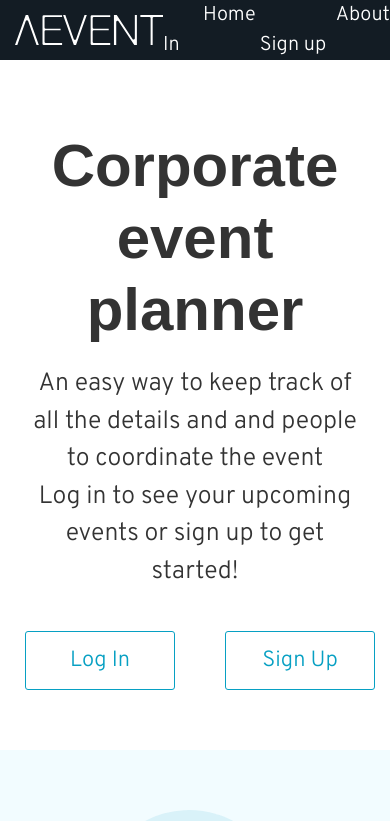
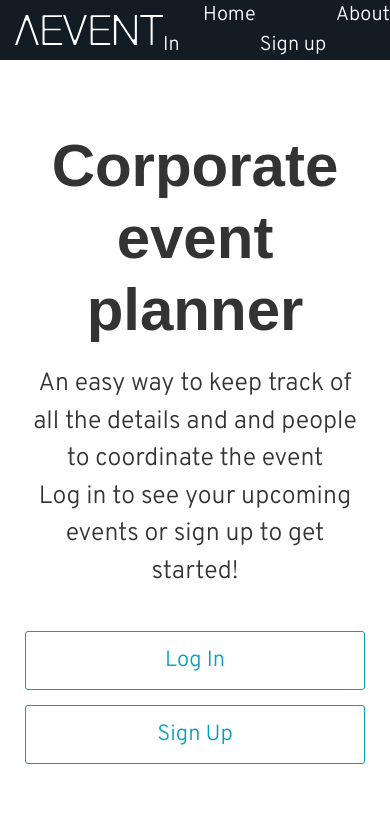
Before and after one commit to corporate-event-planner-webeu/corporate-event-planner-frontend, a React (Create React App) app: page / in a window 390 px wide. Shown: the top 821 px of the page. Built offline with nearby package versions, Linux system fonts and the light colour scheme; a web font is replaced by a local one.

Commit message:
Change cta buttons to column in mobile view

```diff
--- a/src/views/LandingPage.js
+++ b/src/views/LandingPage.js
@@ -103,6 +103,10 @@ const HeaderWrapper = styled.div`
     width: 350px;
     justify-content: space-between;
     margin: 4rem auto;
+    @media(max-width: 600px) {
+    flex-direction: column;
+    width: 100%;
+    }
     a {
       align-self: center;
       padding: 1.2rem 2rem;
@@ -117,6 +121,10 @@ const HeaderWrapper = styled.div`
         border: 1px solid #FFFFFF;
         color: #FFFFFF;
         transition: 0.3s ease-out;
+      }
+      @media(max-width: 600px) {
+        width: 100%;
+        margin-bottom: 1.5rem;
       }
     }
   }
```
